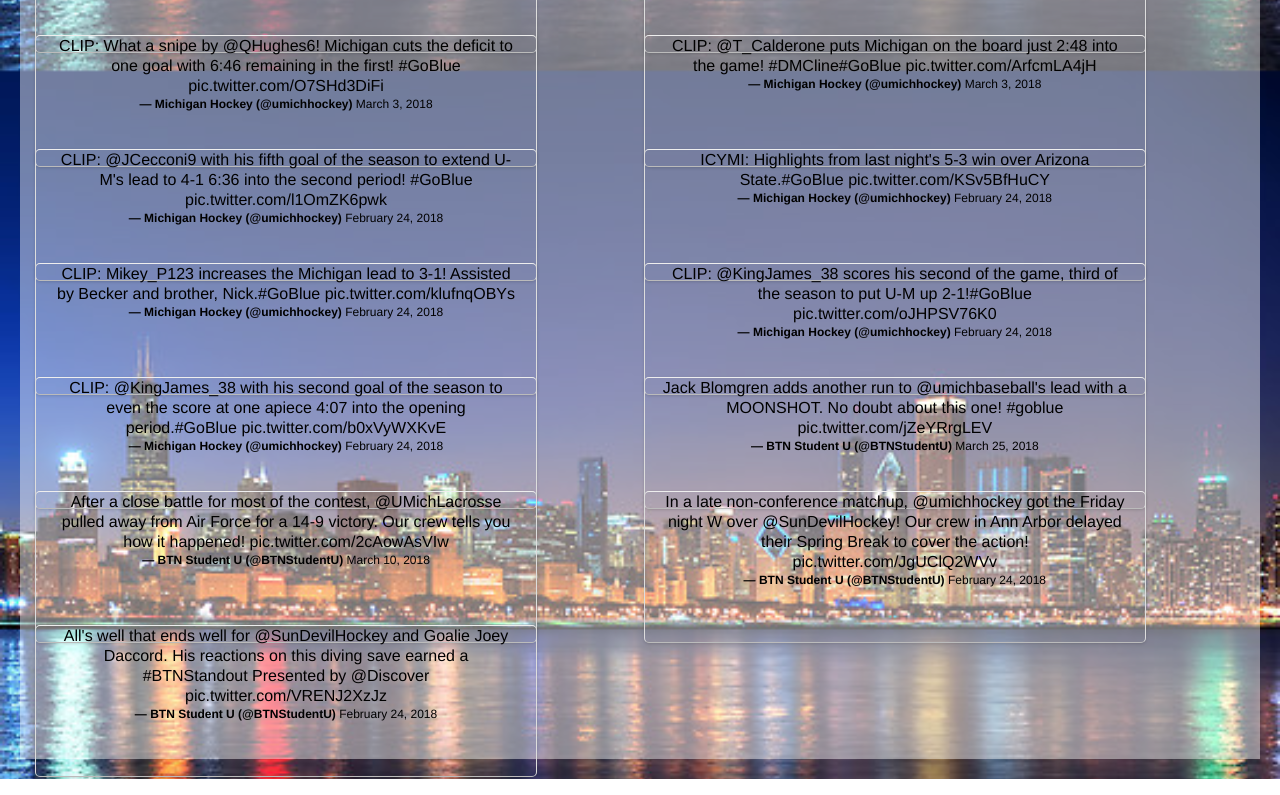
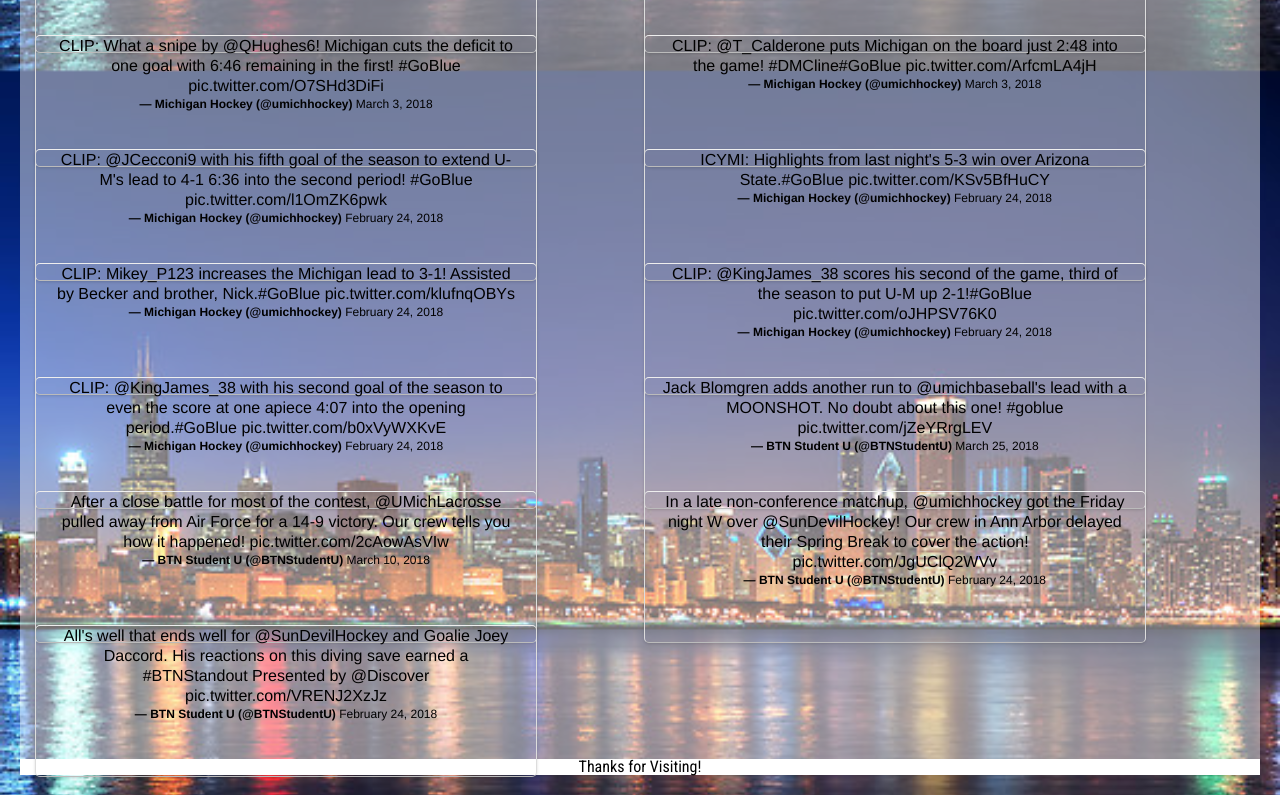
Before and after one commit to hagansurk/Portfolio, a plain HTML site: page PortfolioPage/highlight.html in a window 1280 px wide. Shown: the part 781-1576 px from the top of the page. Drawn offline with nearby package versions, Linux system fonts and the light colour scheme; files that its build step writes are made by us from their sources; files whose address does not match are found by name.

Commit message:
Add files via upload

```diff
--- a/PortfolioPage/css/style.css
+++ b/PortfolioPage/css/style.css
@@ -47,7 +47,9 @@
     color: blue;
     font-size: 100px;
 }
-
+footer {
+    background-color: white;
+}
 .myButton {
 	background-color:#f0c911;
 	-moz-border-radius:9px;
@@ -487,6 +489,7 @@
         align-items: baseline;
         padding: 10px;
         text-align: center;
+
     }
     blockquote.twitter-tweet {
         display: inline-block;
--- a/PortfolioPage/highlight.html
+++ b/PortfolioPage/highlight.html
@@ -16,10 +16,11 @@
 <body>
 <header>
 	<h1>Hagan Surkamer</h1>
+
 	<nav>
 		<ul>
 			<li><a href="index.html">Home Page</a></li>
-			<li><a href="projects.html">Python and Data Projects</a></li>
+			<li><a href="projects.html">Prototype and Other Projects</a></li>
 			<li><a href="art.html">Old Artwork</a></li>
 			<li><a class = "active" href="highlight.html">Play-by-play and Color Highlights</a></li>
 			<li><a href="documents.html">Resume and Contact</a></li>
@@ -31,9 +32,6 @@
 
 
 	<div class="container4">
-
-
-		<!--<iframe src="https://www.facebook.com/plugins/video.php?href=https%3A%2F%2Fwww.facebook.com%2FBTN%2Fvideos%2F233993370628868%2F&show_text=0&width=560" width="560" height="315" style="border:none;overflow:hidden" scrolling="no" frameborder="0" allowTransparency="true" allowFullScreen="true"></iframe>-->
 		<div class="item2">
 		<p class="highlights">During my time at the University of Michigan, I was able to work for Big Ten Network Student U.  This is a student lead broadcasting team for Michigan sports.  I was able to work my way up to being a producer, or leader of the whole crew. In part of being a member of BTN StudentU, I had a lot of opportunities to do on-air talent, such as play by play and color commentary, for many different sports.  Below you will find clips, highlights, and recordings from various social media sites from my time with BTN.</p>
 		<blockquote class="twitter-tweet" data-lang="en"><p lang="en" dir="ltr">An in-state contest went the way of <a href="https://twitter.com/umichsoccer?ref_src=twsrc%5Etfw">@umichsoccer</a> as they took down Detroit Mercy 5-0. Our crew recaps the action from rainy Ann Arbor. <a href="https://t.co/SkVrMTPPbz">pic.twitter.com/SkVrMTPPbz</a></p>&mdash; BTN Student U (@BTNStudentU) <a href="https://twitter.com/BTNStudentU/status/1050203413282267139?ref_src=twsrc%5Etfw">October 11, 2018</a></blockquote>
@@ -88,4 +86,7 @@
 
 
 </body>
+<footer>
+		<p>Thanks for Visiting!</p>
+</footer>
 </html>
```
Also changed, not shown: PortfolioPage/art.html (+5 -1 lines), PortfolioPage/documents.html (+5 -1 lines), PortfolioPage/index.html (+4 -3 lines), PortfolioPage/projects.html (+4 -0 lines).
